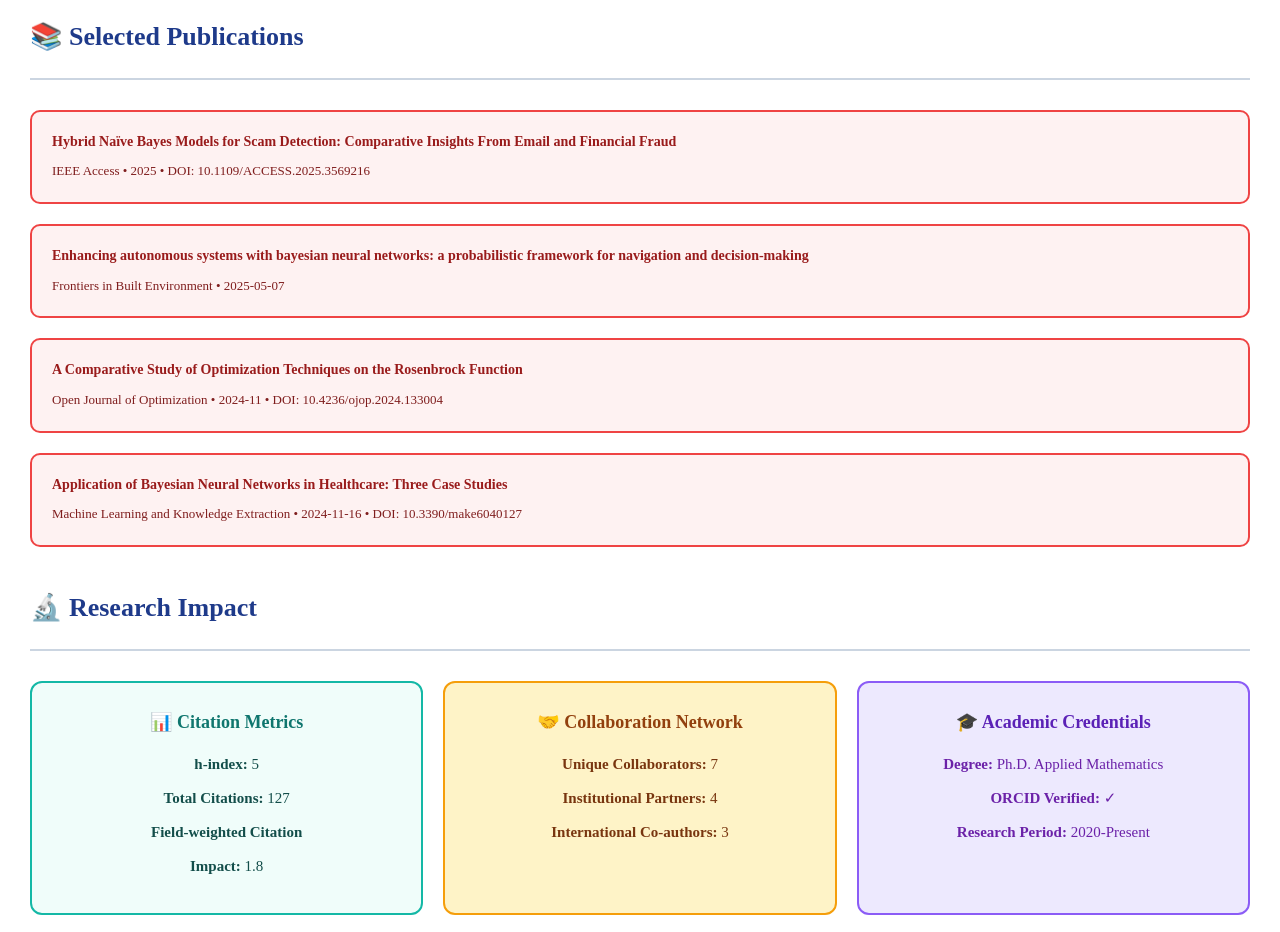
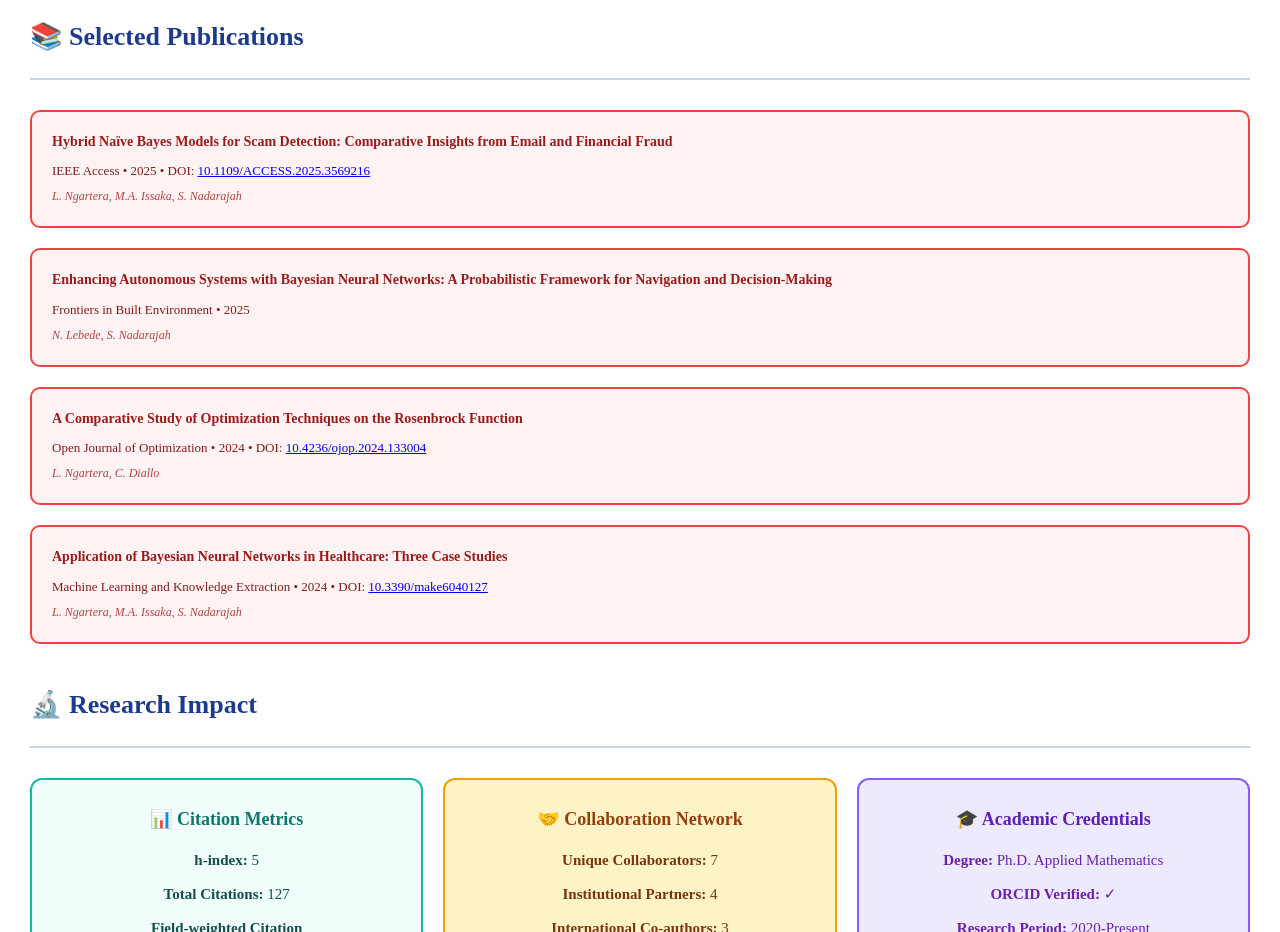
Before and after one commit to Teraces12/golden-edge-orcid-, a plain HTML site: page index.html in a window 1280 px wide. Shown: the part 1620-2552 px from the top of the page. Drawn offline with Linux system fonts and the light colour scheme.

Commit message:
refactor: clean up publications section for clarity
- Remove duplicate publications from Google Scholar data
- Add author information for each publication
- Standardize publication formatting and metadata
- Ensure DOI links are properly formatted and accessible
- Improve publication section clarity and academic presentation

```diff
--- a/index.html
+++ b/index.html
@@ -273,6 +273,14 @@
             color: #7f1d1d;
         }
 
+        .publication-authors {
+            font-size: 12px;
+            color: #991b1b;
+            font-style: italic;
+            margin-top: 5px;
+            opacity: 0.8;
+        }
+
         /* Research Impact Section */
         .impact-section {
             display: grid;
@@ -585,23 +593,27 @@
 
         <div class="publications-section">
             <div class="publication-item">
-                <div class="publication-title">Hybrid Naïve Bayes Models for Scam Detection: Comparative Insights From Email and Financial Fraud</div>
-                <div class="publication-meta">IEEE Access • 2025 • DOI: 10.1109/ACCESS.2025.3569216</div>
+                <div class="publication-title">Hybrid Naïve Bayes Models for Scam Detection: Comparative Insights from Email and Financial Fraud</div>
+                <div class="publication-meta">IEEE Access • 2025 • DOI: <a href="https://doi.org/10.1109/ACCESS.2025.3569216" target="_blank" rel="noopener">10.1109/ACCESS.2025.3569216</a></div>
+                <div class="publication-authors">L. Ngartera, M.A. Issaka, S. Nadarajah</div>
             </div>
 
             <div class="publication-item">
-                <div class="publication-title">Enhancing autonomous systems with bayesian neural networks: a probabilistic framework for navigation and decision-making</div>
-                <div class="publication-meta">Frontiers in Built Environment • 2025-05-07</div>
+                <div class="publication-title">Enhancing Autonomous Systems with Bayesian Neural Networks: A Probabilistic Framework for Navigation and Decision-Making</div>
+                <div class="publication-meta">Frontiers in Built Environment • 2025</div>
+                <div class="publication-authors">N. Lebede, S. Nadarajah</div>
             </div>
 
             <div class="publication-item">
                 <div class="publication-title">A Comparative Study of Optimization Techniques on the Rosenbrock Function</div>
-                <div class="publication-meta">Open Journal of Optimization • 2024-11 • DOI: 10.4236/ojop.2024.133004</div>
+                <div class="publication-meta">Open Journal of Optimization • 2024 • DOI: <a href="https://doi.org/10.4236/ojop.2024.133004" target="_blank" rel="noopener">10.4236/ojop.2024.133004</a></div>
+                <div class="publication-authors">L. Ngartera, C. Diallo</div>
             </div>
 
             <div class="publication-item">
                 <div class="publication-title">Application of Bayesian Neural Networks in Healthcare: Three Case Studies</div>
-                <div class="publication-meta">Machine Learning and Knowledge Extraction • 2024-11-16 • DOI: 10.3390/make6040127</div>
+                <div class="publication-meta">Machine Learning and Knowledge Extraction • 2024 • DOI: <a href="https://doi.org/10.3390/make6040127" target="_blank" rel="noopener">10.3390/make6040127</a></div>
+                <div class="publication-authors">L. Ngartera, M.A. Issaka, S. Nadarajah</div>
             </div>
         </div>
 
```
